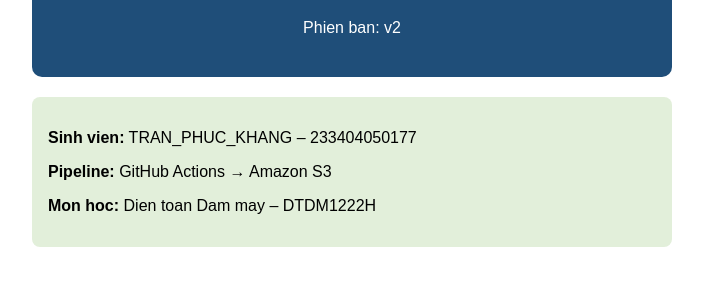
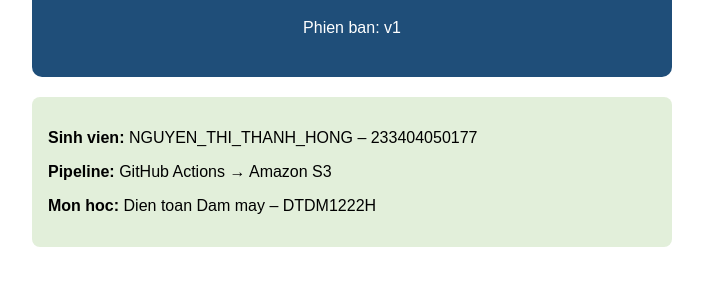
Before and after one commit to Ge3Be3/cicd-s3-demo, a plain HTML site: page site/index.html in a window 1280 px wide. Shown: the part 145-430 px from the top of the page, without its empty margins (288-991 px from the left). Drawn offline with Linux system fonts and the light colour scheme.

Commit message:
feat: website v1 + workflow CI/CD

```diff
--- a/site/index.html
+++ b/site/index.html
@@ -14,10 +14,10 @@
 <body>
   <div class="banner">
     <h1>Website deploy tu dong bang CI/CD</h1>
-    <p>Phien ban: v2</p>
+    <p>Phien ban: v1</p>
   </div>
   <div class="info">
-    <p><b>Sinh vien:</b> TRAN_PHUC_KHANG – 233404050177</p>
+    <p><b>Sinh vien:</b> NGUYEN_THI_THANH_HONG – 233404050177</p>
     <p><b>Pipeline:</b> GitHub Actions → Amazon S3</p>
     <p><b>Mon hoc:</b> Dien toan Dam may – DTDM1222H</p>
   </div>
```
Also changed, not shown: 1 other file.
